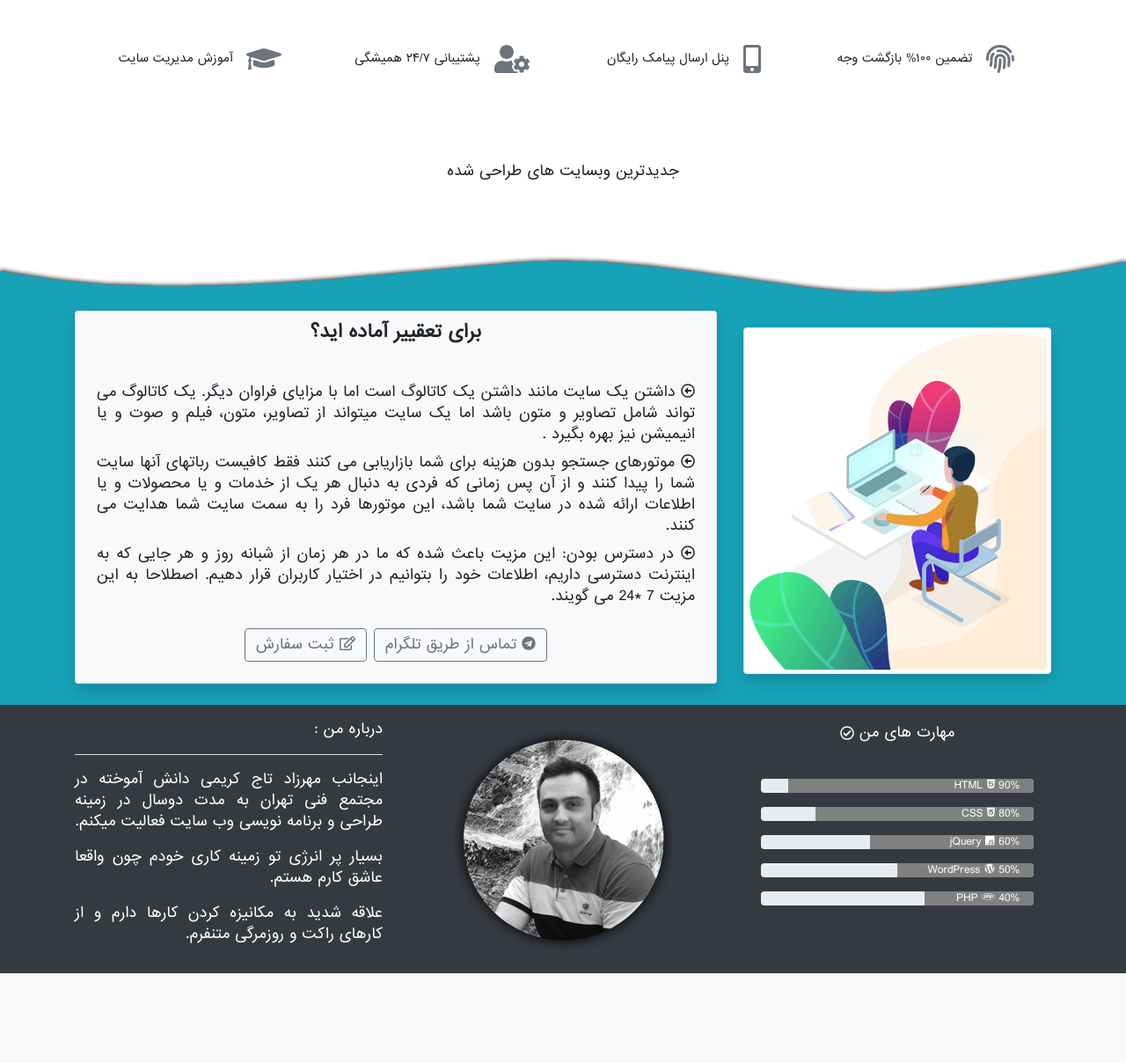
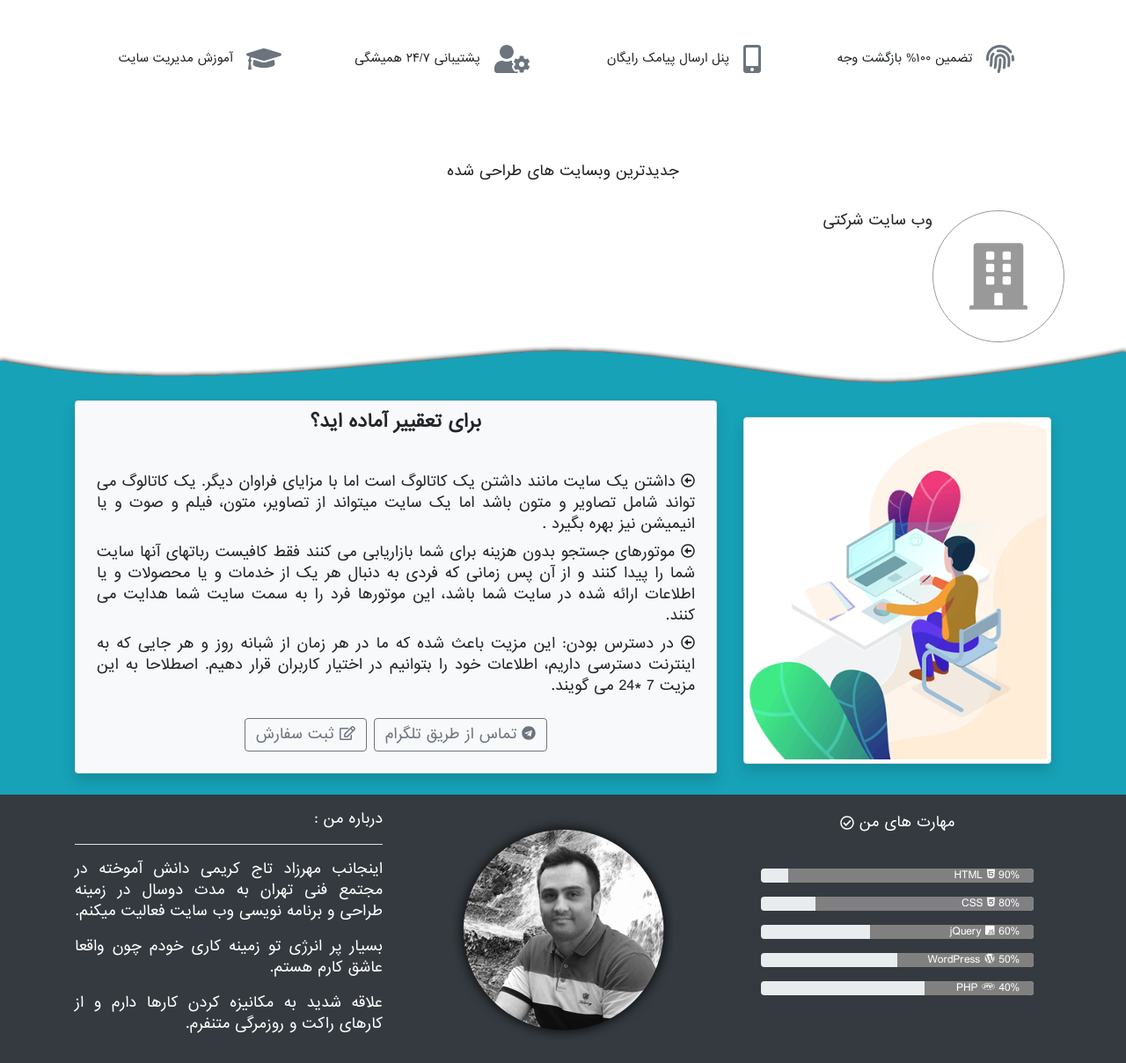
Before and after one commit to mehrzadtajkarimi/test.rahsite.com, a PHP site: page / in a window 1280 px wide. Shown: the part 2490-3698 px from the top of the page at 88% size. Before the commit the page ends 3596 px from the top, so only its background shows below. Run offline with PHP 8.4, Linux system fonts and the light colour scheme; data that the repository does not hold is empty; some libraries are stand-ins or nearby versions; some web fonts are replaced.

Commit message:
قسمت جدید ترین کارها -وب سایت شرکتی

```diff
--- a/public/css/style.css
+++ b/public/css/style.css
@@ -334,8 +334,45 @@ body {
 
 }
 
+/*///////////////////////////////////////////////////////////*/
+.flip-box {
+  width: 150px;
+  height: 150px;
+  perspective: 1000px;
 
+}
 
+.flip-box-inner {
+  position: relative;
+  width: 100%;
+  height: 100%;
+  text-align: center;
+  transition: transform 0.8s;
+  transform-style: preserve-3d;
+}
+
+.flip-box:hover .flip-box-inner {
+  transform: rotateY(180deg);
+}
+
+.flip-box-front, .flip-box-back {
+  position: absolute;
+  width: 100%;
+  height: 100%;
+  backface-visibility: hidden;
+  border-radius: 50%;
+  overflow: hidden;
+  border: 1px solid #999;
+}
+
+.flip-box-front {
+  background-color:transparent;
+  color: #999;
+}
+
+.flip-box-back {
+  transform: rotateY(180deg);
+}
 
 
 /*///////////////////////////////////////////////////////////*/
--- a/views/index/nemonekar.php
+++ b/views/index/nemonekar.php
@@ -3,16 +3,29 @@
     <div class="row mt-3 mb-3">
       <div class="col-12">
         <P class="text-center">جدیدترین وبسایت های طراحی شده</P>
+      </div>
+    </div>
+    <div class="row">
 
+      <div class="flip-box bg-transparent">
+        <div class="flip-box-inner">
+          <div class="flip-box-front d-flex justify-content-center  align-items-center ">
+            <i class="fas fa-7x fa-building p-3"></i>
+
+          </div>
+          <div class="flip-box-back  d-flex justify-content-center ">
+            <img src="public\image\contract_management.jpg" alt="contract_management" >
           </div>
         </div>
 
-    <div id="image_zoom" class="row mb-5 ">
+      </div>
+  <p class="text-center d-block">وب سایت شرکتی</p>
+      <div id="image_zoom" class="row mb-5">
         <?php foreach ($data as $row) { ?>
           <div class="col-lg-3 col-md-6  d-flex justify-content-center mb-3">
             <figure>
-            <a href="<?=  $row['link']; ?>" class="d-block overflow-hidden rounded">
-              <img src="<?=  $row['img']; ?>" class="img-fluid " alt="Macbook">
+              <a href="<?= $row['link']; ?>" class="d-block overflow-hidden rounded">
+                <img src="<?= $row['img']; ?>" class="img-fluid " alt="Macbook">
               </a>
               <figcaption>
                 <p class="text-center"><?= $row['name']; ?></p>
@@ -21,6 +34,12 @@
           </div>
         <?php } ?>
       </div>
+
+
+
+
+    </div>
+
   </div>
 
 
```
Also changed, not shown: public/image/contract_management.jpg (added). Lines whose indentation alone changed are shown as unchanged.
